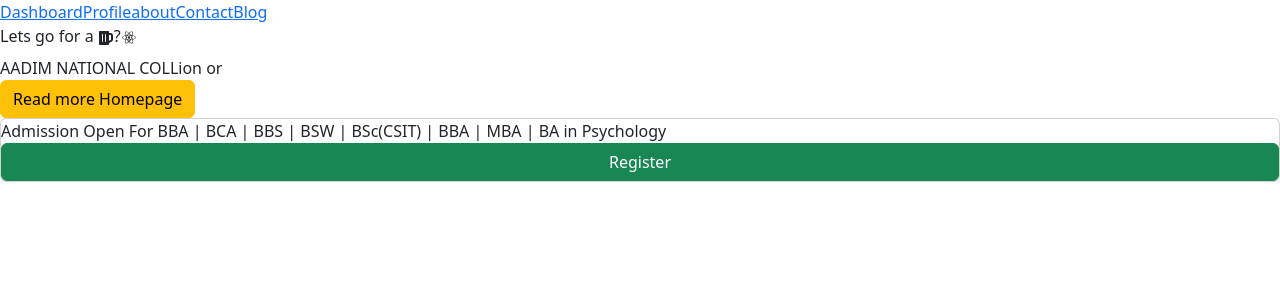
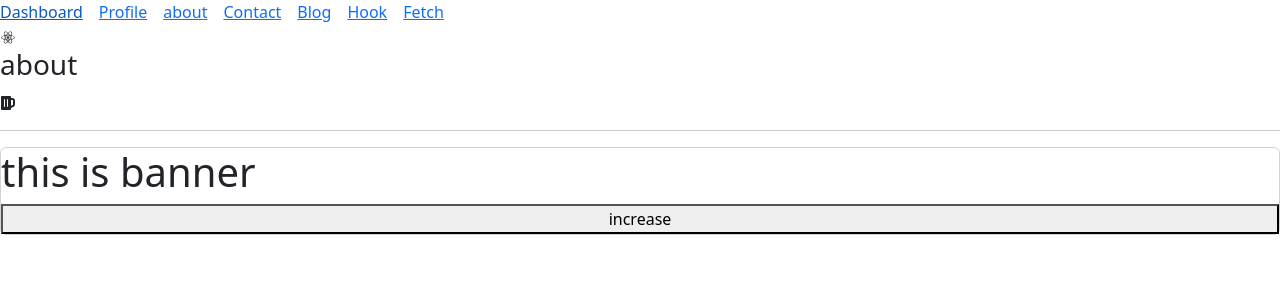
Before and after one commit to sagarshrestha81/https---github.com-sagarshrestha81-ino-react, a React (Create React App) app: page / in a window 1280 px wide. Shown: the top 300 px of the page. Built offline with nearby package versions, Linux system fonts and the light colour scheme.

Commit message:
fetch api

```diff
--- a/src/App.jsx
+++ b/src/App.jsx
@@ -10,6 +10,10 @@ import "bootstrap/dist/js/bootstrap";
 
 import Profile from './pages/Profile';
 import Blog from './pages/Blog';
+import BlogDetail from './pages/BlogDetail';
+import Hook from './pages/Hook';
+import PageNotfound from './pages/PageNotFound';
+import Fetch from './pages/Fetch';
 function App() {
   return (
     <>
@@ -22,6 +26,10 @@ function App() {
           <Route path="/about" element={<AboutPage />}/>
           <Route path="/profile" element={<Profile />}/>
           <Route path="/blog" element={<Blog />}/>
+          <Route path="/blog/detail/:id/:classes" element={<BlogDetail />}/>
+          <Route path="/hook" element={<Hook />}/>
+          <Route path="/fetch" element={<Fetch />}/>
+          <Route path="*" element={<PageNotfound />}/>
 
 
         </Routes>
--- a/src/components/About.jsx
+++ b/src/components/About.jsx
@@ -1,17 +1,23 @@
 
+import { useState } from 'react';
+import { FaBeer } from 'react-icons/fa';
 export default function  About(props) {
     console.log(props)
     return(
         <div>
             <h3 className="heading">
-            {props.title}            </h3>
-            <div className="detail">
+                about
+                    </h3>
+                    {props.count ?  <FaBeer />: ""}
+                    {props.count}
+                    <hr/>
+         {/* {props.title}       <div className="detail">
             AADIM NATIONAL COLLion or
 
             </div>
             <button className="btn btn-warning">
                 Read more {props.tag}
-            </button>
+            </button> */}
         </div>
     )
 }
--- a/src/components/Banner.jsx
+++ b/src/components/Banner.jsx
@@ -1,10 +1,19 @@
+
+import { useState } from 'react';
+
+export default function Banner({count,setCount}){
 
 
-export default function Banner(){
+
     return(
         <div className="banner card">
-        <div className="title">Admission Open For BBA | BCA | BBS | BSW | BSc(CSIT) | BBA | MBA | BA in Psychology</div>
-        <button className="btn btn-success">Register</button>
+            <h1>this is banner</h1>
+            {count}
+            <button onClick={()=>{setCount(!count)}}>increase</button>
+        {/* <div className="title">Admission Open For BBA | BCA | BBS | BSW | BSc(CSIT) | BBA | MBA | BA in Psychology</div>
+        <button className="btn btn-success">Register</button> */}
+
+
         </div>
 
 
--- a/src/components/Sidebar.js
+++ b/src/components/Sidebar.js
@@ -3,12 +3,14 @@ export default function Sidebar() {
 
 
     return(
-        <nav>
+        <nav className="d-flex gap-3">
             <Link to="/">Dashboard</Link>
             <Link to="/profile">Profile</Link>
             <Link to="/about">about</Link>
             <Link to="/contact">Contact</Link>
             <Link to="/blog">Blog</Link>
+            <Link to="/hook">Hook</Link>
+            <Link to="/fetch">Fetch</Link>
         </nav>
     )
 
--- a/src/pages/Blog.jsx
+++ b/src/pages/Blog.jsx
@@ -28,13 +28,13 @@ export default function Blog() {
       const DataList = () => {
         return (data.map((item, idx) => {
           return (
-            <div className="p-1 col-lg-2 col-md-4 col-sm-6">
+            <div className="p-1 col-lg-2 col-md-4 col-sm-6" key={idx}>
               <div className={`card ${idx % 2== 0 ? "active":"" }`} >
                 <div className="card-body">
                   <h5 className="card-title">{item.name}</h5>
                   <p className="card-text">{item.detail}</p>
-                  <Link to="blog/detail" className="btn btn-primary">
-                    Go somewhere {item.id}
+                  <Link to={`/blog/detail/${item.id}/class${item.id+10}`} className="btn btn-primary">
+                    View {item.id}
                   </Link>
                 </div>
               </div>
--- /dev/null
+++ b/src/pages/BlogDetail.jsx
@@ -0,0 +1,11 @@
+import { useParams } from "react-router-dom";
+export default function BlogDetail(){
+
+    const {id,classes}= useParams();
+    // const params= useParams();
+
+    console.log(id);
+    console.log(classes);
+
+    return <>blog detail {id} </>
+}
--- /dev/null
+++ b/src/pages/Fetch.jsx
@@ -0,0 +1,31 @@
+import { useState, useEffect } from "react";
+export default function Fetch() {
+  const [listDog, setListDog] = useState([]);
+
+  const getDogList = () => {
+    console.log("api call");
+    fetch("https://dog.ceo/api/breeds/list/all")
+      .then((response) => {
+        if (!response.ok) {
+          throw "data not found";
+        }
+        return response.json();
+      })
+      .then((data) => {
+        console.log(data);
+      })
+      .catch((error) => {
+        console.log(error);
+      });
+  };
+
+  useEffect(() => {
+    getDogList();
+  }, []);
+
+  return (
+    <>
+      <h1>Fetch</h1>
+    </>
+  );
+}
--- a/src/pages/Homepage.js
+++ b/src/pages/Homepage.js
@@ -4,14 +4,15 @@ import Banner from './../components/Banner';
 import { FaBeer,FaReacteurope } from "react-icons/fa";
 import { IoLogoReact } from "react-icons/io5";
 import { BiLogoReact } from "react-icons/bi";
+import { useState } from 'react';
 export default function Homepage(){
-
+    const [ count,setCount ]= useState(true);
     return(
         <>
-         Lets go for a <FaBeer />?
+
          <BiLogoReact />
-        <About tag={"Homepage"} arr={[1,2,3,4,5,6]} />
-        <Banner/>
+        <About tag={"Homepage"} arr={[1,2,3,4,5,6]} count={count} />
+        <Banner count={count} setCount={setCount} />
         </>
     );
 }
--- /dev/null
+++ b/src/pages/Hook.jsx
@@ -0,0 +1,33 @@
+import { useState,useEffect } from "react";
+export default function Hook() {
+
+  const [y,setY] = useState();
+
+//   const increase=()=>{
+//     setY(y+1)
+//     setY([3,2,4,5])
+//   }
+
+  useEffect(()=>{
+
+console.log("hello");
+  },[]);
+
+
+  return (
+    <>
+     {y}
+
+
+
+      {/* <button onClick={increase}>increase</button> */}
+     {/* {y.map((item,idx)=>{
+return <>{item},</>
+     }) */}
+
+
+
+
+    </>
+  );
+}
--- /dev/null
+++ b/src/pages/PageNotFound.jsx
@@ -0,0 +1,6 @@
+export default function PageNotfound(){
+
+
+    return <>Page not found</>
+
+}
```
